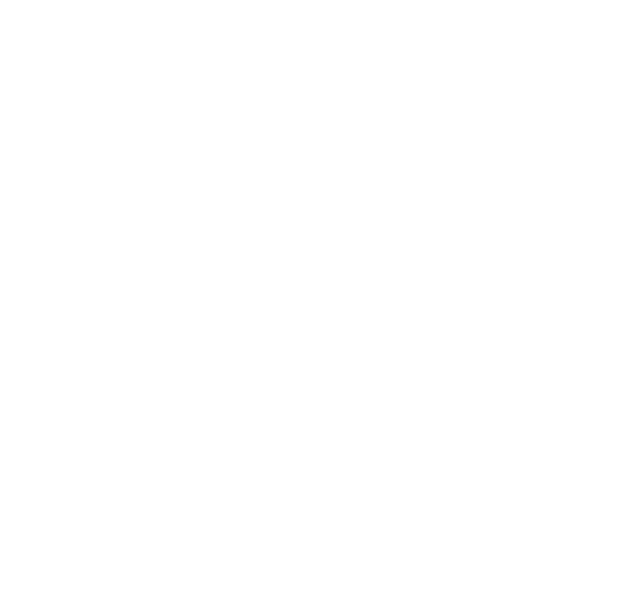
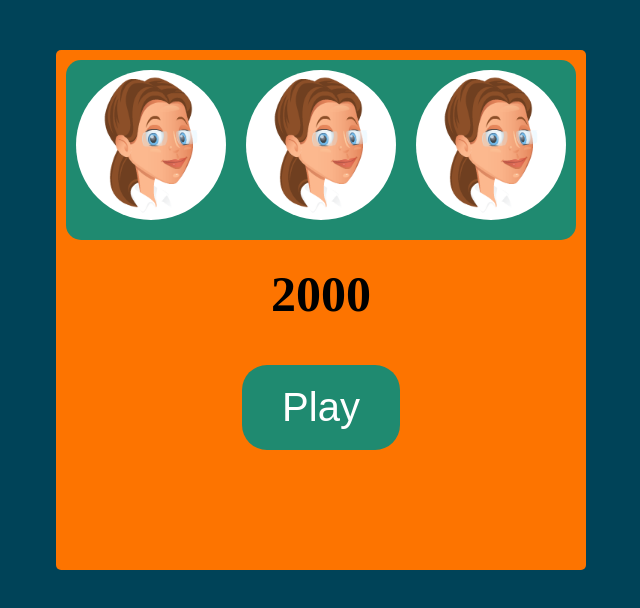
Before and after one commit to MikaelElkiaer/prosa-javascript-02, a website: page app/index.html in a window 1280 px wide. Shown: the whole page, without its empty margins (319-959 px from the left). Drawn offline with Linux system fonts and the light colour scheme.

Commit message:
Added initial html and css.

```diff
--- a/app/css/style.css
+++ b/app/css/style.css
@@ -7,6 +7,64 @@ Grøn:		#BEDB39
 Gul:		#FFE11A
 Orange:		#FD7400
 -------------------*/
+
+body {
+    background-color: #004358;
+}
+
+#canvas {
+    width: 510px;
+    height: 500px;
+    margin: 50px auto;
+    background-color: #FD7400;
+    padding: 10px;
+    border-radius: 5px;
+}
+
+#symbols {
+    width: 100%;
+    height: 180px;
+    background-color:#1F8A70;
+    border-radius: 15px;
+}
+
+.symbol {
+    width: 150px;
+    height: 150px;
+    background-color: #004358;
+    margin: 10px;
+    float: left;
+    border-radius: 75px;
+    background: url(../grafik/step1.png);
+    background-repeat: no-repeat;
+    background-position: center center;
+    background-size: 150px 150px;
+}
+
+#points {
+  width: 100%;
+  text-align: center;
+  height: 100px;
+  padding-top: 25px;
+  font-size: 50px;
+  font-weight: bold;
+}
+
+#navigation {
+  text-align: center;
+  width: 100%;
+}
+
+.button {
+  background-color: #1F8A70;
+  border: none;
+  color: white;
+  padding: 20px 40px;
+  text-decoration: none;
+  font-size: 40px;
+  cursor: pointer;
+  border-radius: 25px;
+}
 
 @media (max-width: 1200px) {
 /*iPad horisontalt*/
--- a/app/index.html
+++ b/app/index.html
@@ -6,5 +6,18 @@
 <script src="js/main.js" type="text/javascript"></script>
 </head>
 <body>
+    <div id="canvas">
+      <div id="symbols">
+        <div id="symbol1" class="symbol"></div>
+        <div id="symbol2" class="symbol"></div>
+        <div id="symbol3" class="symbol"></div>
+      </div>
+      <div id="points">
+        2000
+      </div>
+      <div id="navigation">
+        <button class="button">Play</button>
+      </div>
+    </div>
 </body>
 </html>
```
